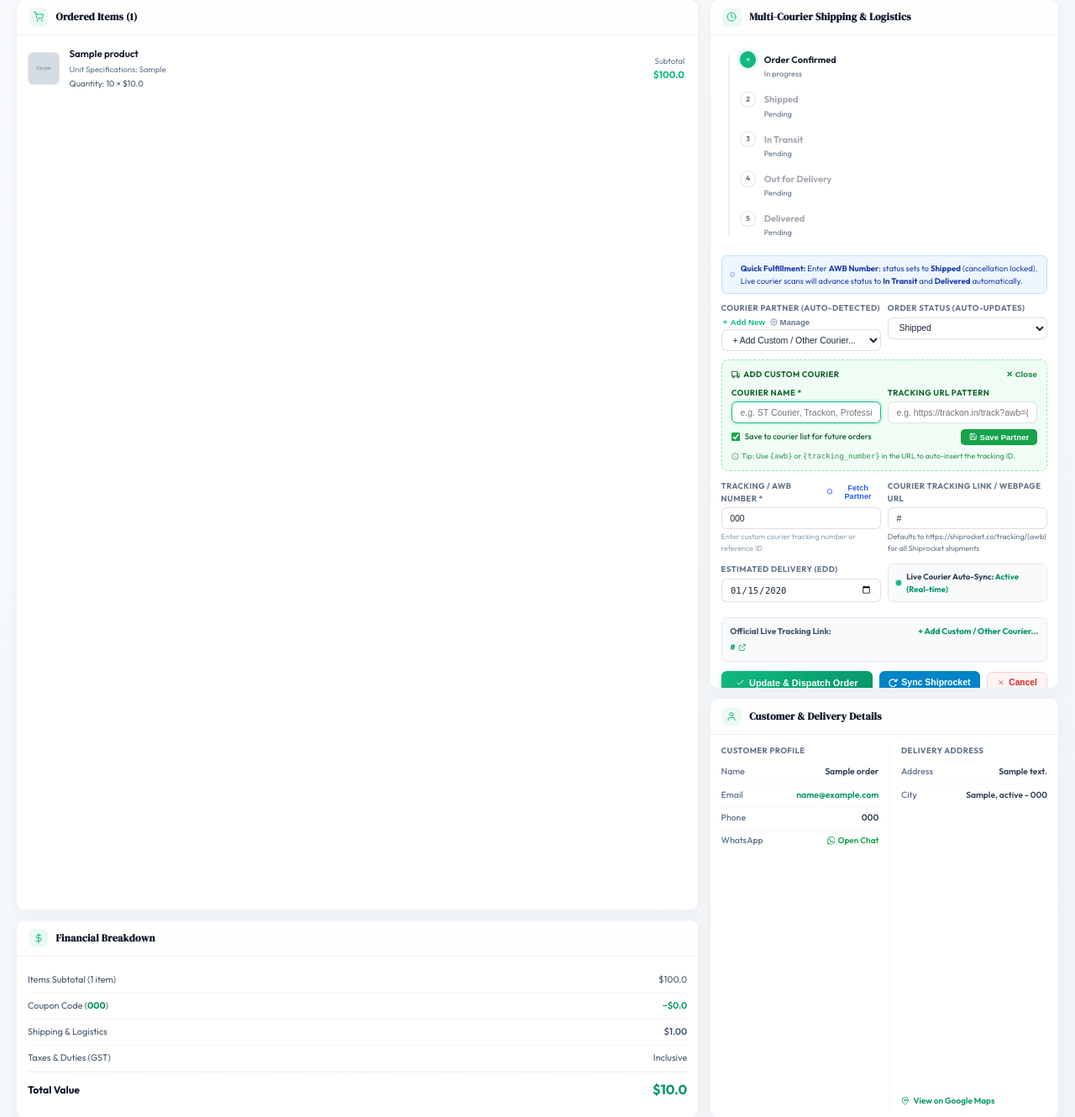
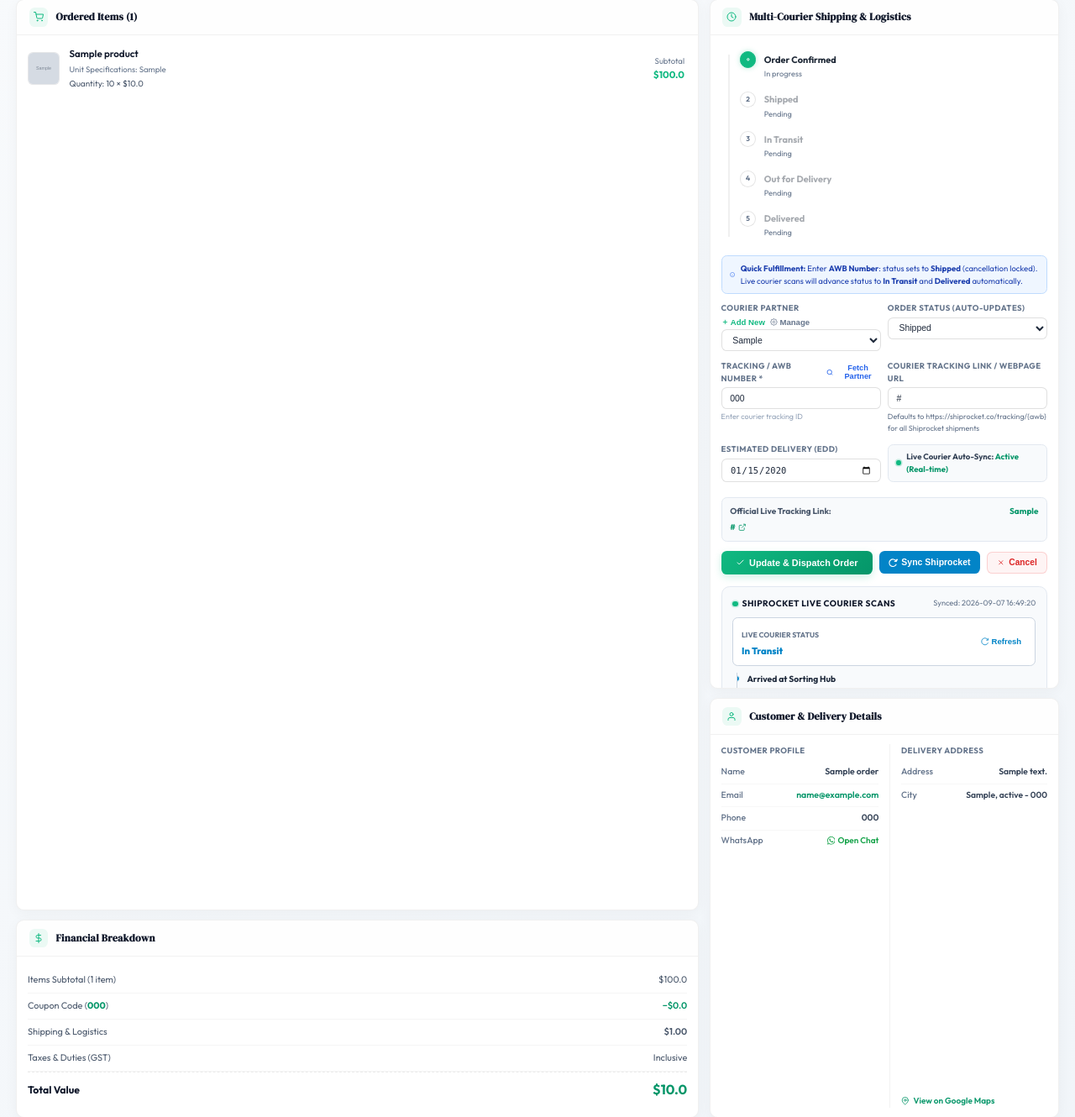
Before and after one commit to imadhurgupta/thesaveur, a Flask app: page /admin/orders/1 in a window 1280 px wide. Shown: the part 115-1445 px from the top of the page at 84% size. Run offline with Flask 3, Linux system fonts and the light colour scheme; the visitor is signed in with stand-in values (Sample User, id 1); data comes from the database, SQL or seed files in the repository; tables that the repository leaves empty hold one stand-in row (values such as "Sample post"); grey boxes marked "Sample" are stand-in pictures; some web fonts are replaced.

Commit message:
Display fetched courier name directly in Choose Courier box

```diff
--- a/templates/admin/partials/order_detail_scripts.html
+++ b/templates/admin/partials/order_detail_scripts.html
@@ -524,31 +524,70 @@
           fetchBtn.innerHTML = originalBtnHtml;
         }
         if (data.success && data.courier_name) {
-          // 1. Select the courier partner in dropdown
+          // 1. Visibly show and select the courier partner in the Choose Courier box
           const courierSelect = document.getElementById('courier-select');
-          let matched = false;
           if (courierSelect) {
-            const targetCode = (data.courier_code || '').toLowerCase();
-            const targetName = (data.courier_name || '').toLowerCase();
+            const targetCode = (data.courier_code || '').toLowerCase().trim();
+            const targetName = (data.courier_name || '').toLowerCase().trim();
+            let matched = false;
+
             for (let i = 0; i < courierSelect.options.length; i++) {
               const opt = courierSelect.options[i];
-              const optVal = (opt.value || '').toLowerCase();
-              const optName = (opt.dataset.name || opt.text || '').toLowerCase();
-              if (optVal === targetCode || optName.includes(targetName) || targetName.includes(optVal) || (targetCode && optVal.includes(targetCode))) {
+              if (!opt.value || opt.value === '__custom__') continue;
+              const optVal = (opt.value || '').toLowerCase().trim();
+              const optName = (opt.dataset.name || opt.text || '').toLowerCase().trim();
+              if (
+                (targetCode && optVal === targetCode) ||
+                (targetName && optName === targetName) ||
+                (targetName && optVal === targetName) ||
+                (targetCode && optName.includes(targetCode)) ||
+                (targetName && (optName.includes(targetName) || targetName.includes(optName)))
+              ) {
                 courierSelect.selectedIndex = i;
                 matched = true;
                 break;
               }
             }
+
             if (!matched) {
-              // Custom courier partner
-              courierSelect.value = '__custom__';
-              openCourierPanel('add');
-              const nameInp = document.getElementById('custom-courier-name');
-              if (nameInp) nameInp.value = data.courier_name;
-              const urlInp = document.getElementById('custom-courier-url');
-              if (urlInp && data.tracking_url) urlInp.value = data.tracking_url;
+              // Add option directly into the Choose Courier box so the fetched name is visibly shown
+              const newOpt = document.createElement('option');
+              newOpt.value = data.courier_name;
+              newOpt.dataset.name = data.courier_name;
+              newOpt.dataset.url = data.tracking_url || `https://shiprocket.co/tracking/${encodeURIComponent(awb)}`;
+              newOpt.text = data.courier_name;
+              const customOpt = courierSelect.querySelector('option[value="__custom__"]');
+              if (customOpt) {
+                courierSelect.insertBefore(newOpt, customOpt);
+              } else {
+                courierSelect.appendChild(newOpt);
+              }
+              newOpt.selected = true;
+              courierSelect.value = newOpt.value;
             }
+
+            // Close custom courier box if open
+            const customBox = document.getElementById('custom-courier-box');
+            if (customBox) customBox.style.display = 'none';
+
+            // Visually highlight the choose courier box so admin clearly sees the fetched partner
+            courierSelect.style.transition = 'all 0.3s ease';
+            courierSelect.style.borderColor = '#10b981';
+            courierSelect.style.boxShadow = '0 0 0 3px rgba(16, 185, 129, 0.25)';
+            setTimeout(() => {
+              courierSelect.style.borderColor = '';
+              courierSelect.style.boxShadow = '';
+            }, 2200);
+
+            // Update badge next to Choose Courier box label
+            const partnerBadge = document.getElementById('courier-partner-badge');
+            if (partnerBadge) {
+              partnerBadge.textContent = `✓ ${data.courier_name}`;
+              partnerBadge.style.display = 'inline-block';
+            }
+
+            // Trigger courier change handler to refresh helper format & preview
+            onCourierChange();
           }
 
           // 2. Populate EDD if returned
--- a/templates/admin/partials/order_shipping_card.html
+++ b/templates/admin/partials/order_shipping_card.html
@@ -119,7 +119,10 @@
                 <!-- Courier Partner Dropdown -->
                 <div class="od-form-group">
                   <div style="display:flex; justify-content:space-between; align-items:center; margin-bottom:4px; flex-wrap:wrap; gap:4px;">
-                    <label class="od-form-label" for="courier-select" style="margin-bottom:0;">Courier Partner (Auto-detected)</label>
+                    <label class="od-form-label" for="courier-select" style="margin-bottom:0; display:inline-flex; align-items:center; gap:6px;">
+                      <span>Courier Partner</span>
+                      <span id="courier-partner-badge" style="display:none; background:#ecfdf5; color:#059669; border:1px solid #a7f3d0; font-size:0.68rem; font-weight:700; padding:1px 6px; border-radius:4px;"></span>
+                    </label>
                     <div style="display:inline-flex; align-items:center; gap:8px;">
                       <button type="button" id="btn-edit-selected-courier" onclick="editCurrentSelectedCourier()" style="display:none; background:none; border:none; color:#2563eb; font-size:0.75rem; font-weight:700; cursor:pointer; padding:0; align-items:center; gap:3px;" title="Edit this custom courier's name &amp; tracking URL">
                         <svg viewBox="0 0 24 24" fill="none" stroke="currentColor" stroke-width="2.5" width="11" height="11"><path d="M11 4H4a2 2 0 0 0-2 2v14a2 2 0 0 0 2 2h14a2 2 0 0 0 2-2v-7"/><path d="M18.5 2.5a2.121 2.121 0 0 1 3 3L12 15l-4 1 1-4 9.5-9.5z"/></svg>
@@ -147,11 +150,16 @@
                               data-url="{{ c.url_pattern or '' }}"
                               data-custom="{% if c.is_custom %}true{% else %}false{% endif %}"
                               data-db-custom="{% if c.is_db_custom %}true{% else %}false{% endif %}"
-                              {% if (order.courier_partner and order.courier_partner.lower() == c.code) or (courier_meta and courier_meta.code == c.code) %}selected{% endif %}>
+                              {% if (order.courier_partner and (order.courier_partner.lower() == c.code.lower() or order.courier_partner.lower() == c.name.lower())) or (courier_meta and courier_meta.code == c.code) %}selected{% endif %}>
                         {{ c.name }} {% if c.is_db_custom %}(Custom Partner){% endif %}
                       </option>
                     {% endfor %}
-                    <option value="__custom__" {% if order.courier_partner and (order.courier_partner.lower() not in courier_codes or courier_meta.code == 'custom') %}selected{% endif %}>
+                    {% if order.courier_partner and (order.courier_partner.lower() not in courier_codes) and order.courier_partner != 'Courier Partner' %}
+                      <option value="{{ order.courier_partner }}" data-name="{{ order.courier_partner }}" selected>
+                        {{ order.courier_partner }}
+                      </option>
+                    {% endif %}
+                    <option value="__custom__">
                       + Add Custom / Other Courier...
                     </option>
                   </select>
```
